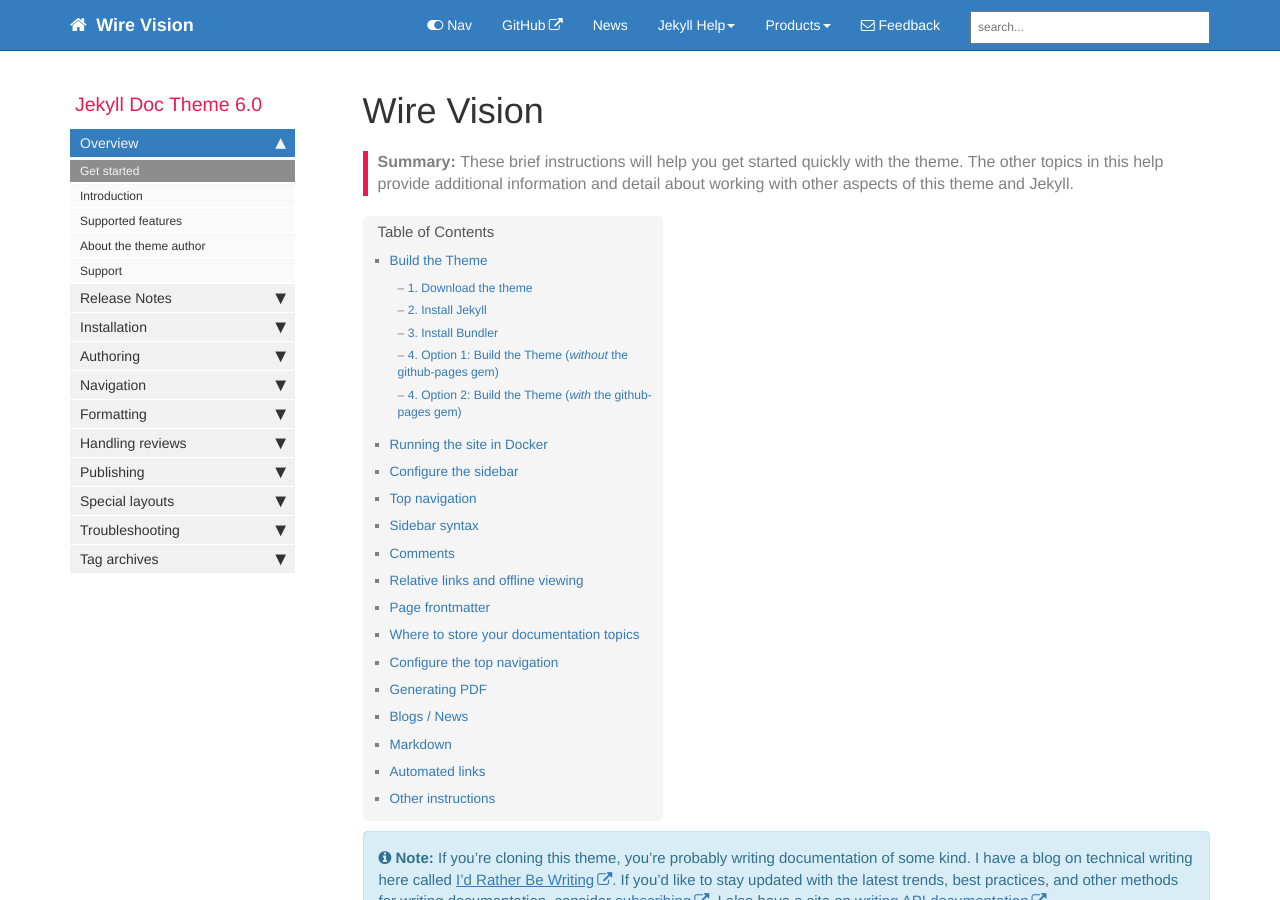
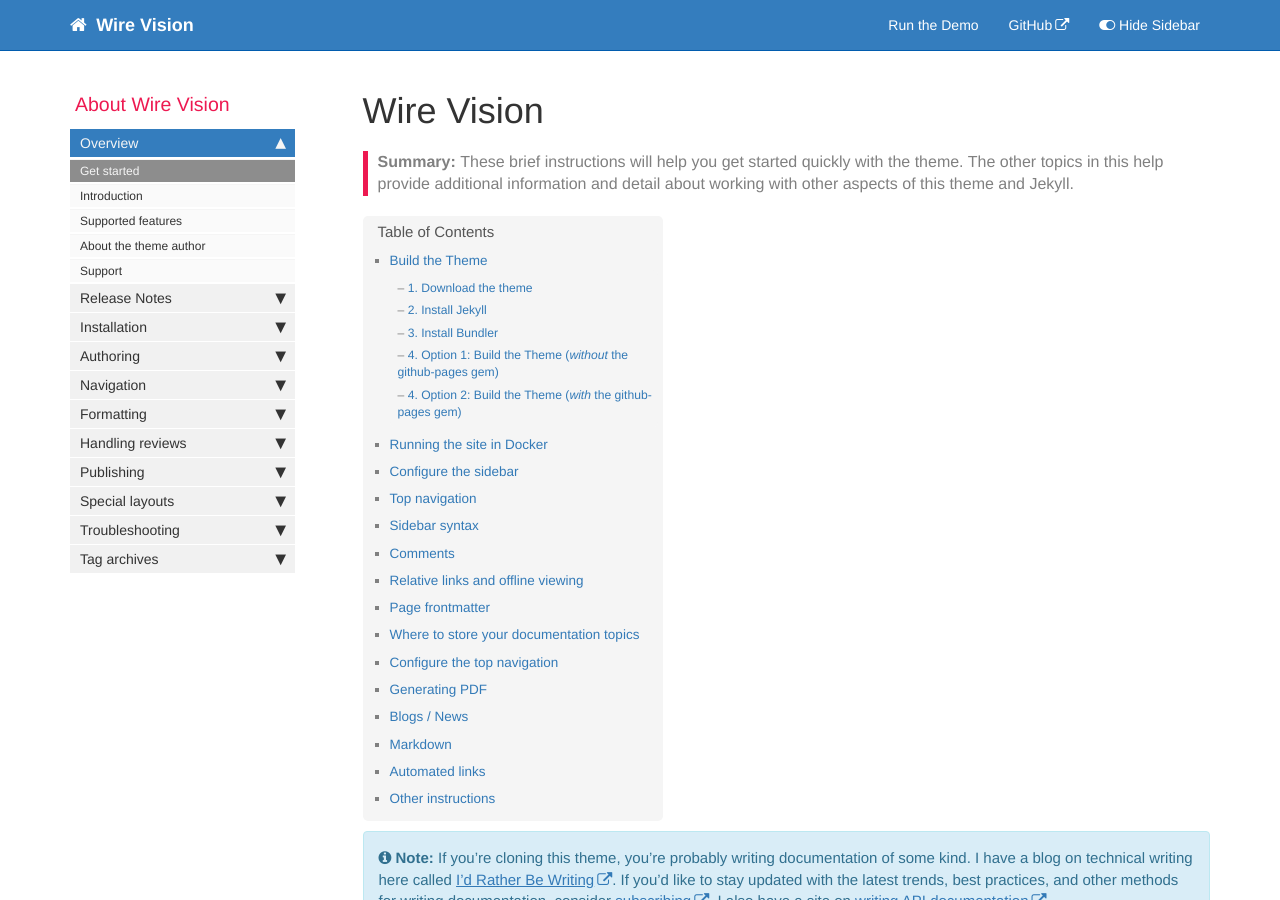
Before and after one commit to autonlab/wire-vision, a Jekyll site: the page built from index.md, in a window 1280 px wide and 900 px high. Built offline with Jekyll 4.4.1, drawn with Linux system fonts in a browser that asks for light colours; comment, search, counter and statistics services are not loaded.

Commit message:
topnav changes, icons and steps added to demo page, other minor title updates

```diff
--- a/_config.yml
+++ b/_config.yml
@@ -38,7 +38,7 @@ feedback_subject_line: Wire Vision
 feedback_email: aleeyab@andrew.cmu.edu
 # used as a contact email for the Feedback link in the top navigation bar
 
-# feedback_disable: true
+feedback_disable: true
 # if you uncomment the previous line, the Feedback link gets removed
 
 # feedback_text: "Need help?"
@@ -106,7 +106,7 @@ sidebars:
 - product2_sidebar
 - other
 
-description: "A website that hosts a demonstration for Auton Lab's Automated Optical Inspection for Electrical Wiring tool."
+description: "A demonstration website for Auton Lab's Automated Optical Inspection for Electrical Wiring tool."
 # the description is used in the feed.xml file
 
 # needed for sitemap.xml file only
--- a/_data/sidebars/mydoc_sidebar.yml
+++ b/_data/sidebars/mydoc_sidebar.yml
@@ -2,8 +2,8 @@
 
 entries:
 - title: sidebar
-  product: Jekyll Doc Theme
-  version: 6.0
+  product: About Wire Vision
+  version:
   folders:
 
   - title:
--- a/_data/topnav.yml
+++ b/_data/topnav.yml
@@ -3,32 +3,33 @@
 topnav:
 - title: Topnav
   items:
+    - title: Run the Demo
+      url: /demo.html
     - title: GitHub
-      external_url: https://github.com/tomjoht/documentation-theme-jekyll
-    - title: News
-      url: /news
+      external_url: https://github.com/autonlab/wire-vision
+
 
 #Topnav dropdowns
-topnav_dropdowns:
-- title: Topnav dropdowns
-  folders:
-    - title: Jekyll Help
-      folderitems:
-        - title: Jekyll Talk
-          external_url: https://talk.jekyllrb.com
-        - title: Jekyll documentation
-          external_url: http://jekyllrb.com/docs/home/
-        - title: Jekyll on Stack Overflow
-          external_url: http://stackoverflow.com/questions/tagged/jekyll
-        - title: Jekyll on my blog
-          external_url: http://idratherbewriting.com/category-jekyll/
-    - title: Products
-      folderitems:
-        - title: Jekyll Documentation Theme
-          url: /mydoc_introduction.html
-        - title: Product 1
-          url: /p1_landing_page.html
-        - title: Product 2
-          url: /p2_landing_page.html
+#topnav_dropdowns:
+#- title: Topnav dropdowns
+#  folders:
+#    - title: Jekyll Help
+#      folderitems:
+#        - title: Jekyll Talk
+#          external_url: https://talk.jekyllrb.com
+#        - title: Jekyll documentation
+#          external_url: http://jekyllrb.com/docs/home/
+#        - title: Jekyll on Stack Overflow
+#          external_url: http://stackoverflow.com/questions/tagged/jekyll
+#        - title: Jekyll on my blog
+#          external_url: http://idratherbewriting.com/category-jekyll/
+#    - title: Products
+#      folderitems:
+#        - title: Jekyll Documentation Theme
+#          url: /mydoc_introduction.html
+#        - title: Product 1
+#          url: /p1_landing_page.html
+#        - title: Product 2
+#          url: /p2_landing_page.html
 
 # Copyright 2021 Google LLC
--- a/_includes/topnav.html
+++ b/_includes/topnav.html
@@ -12,8 +12,7 @@
         </div>
         <div class="collapse navbar-collapse" id="bs-example-navbar-collapse-1">
             <ul class="nav navbar-nav navbar-right">
-                <!-- toggle sidebar button -->
-                <li><a id="tg-sb-link" href="#"><i id="tg-sb-icon" class="fa fa-toggle-on"></i> Nav</a></li>
+
                 <!-- entries without drop-downs appear here -->
 
 {% assign topnav = site.data[page.topnav] %}
@@ -54,9 +53,9 @@
 			{% include feedback.html %}
 		{% endif %}
                 <!--comment out this block if you want to hide search-->
-                <li>
+                <!--<li>
                     <!--start search-->
-                    <div id="search-demo-container">
+                <!--    <div id="search-demo-container">
                         <input type="text" id="search-input" placeholder="{{site.data.strings.search_placeholder_text}}">
                         <ul id="results-container"></ul>
                     </div>
@@ -73,11 +72,11 @@
                     })
                     </script>
                     <!--end search-->
-                </li>
+                <!--</li>-->
+                    <!-- toggle sidebar button -->
+                    <li><a id="tg-sb-link" href="#"><i id="tg-sb-icon" class="fa fa-toggle-on"></i> Hide Sidebar</a></li>
             </ul>
         </div>
         </div>
         <!-- /.container -->
 </nav>
-
-{% comment %} Copyright 2021 Google LLC {% endcomment %}
```
